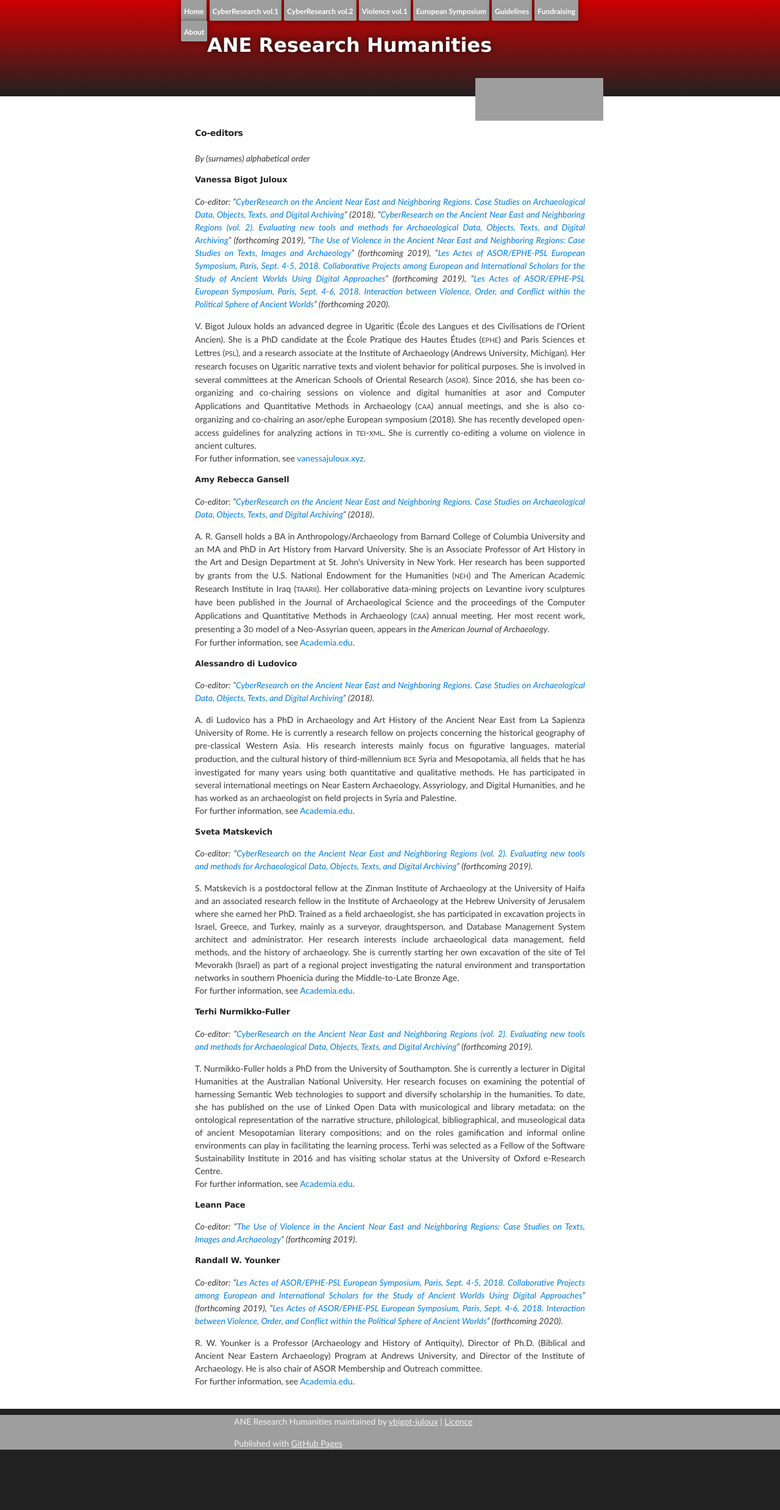
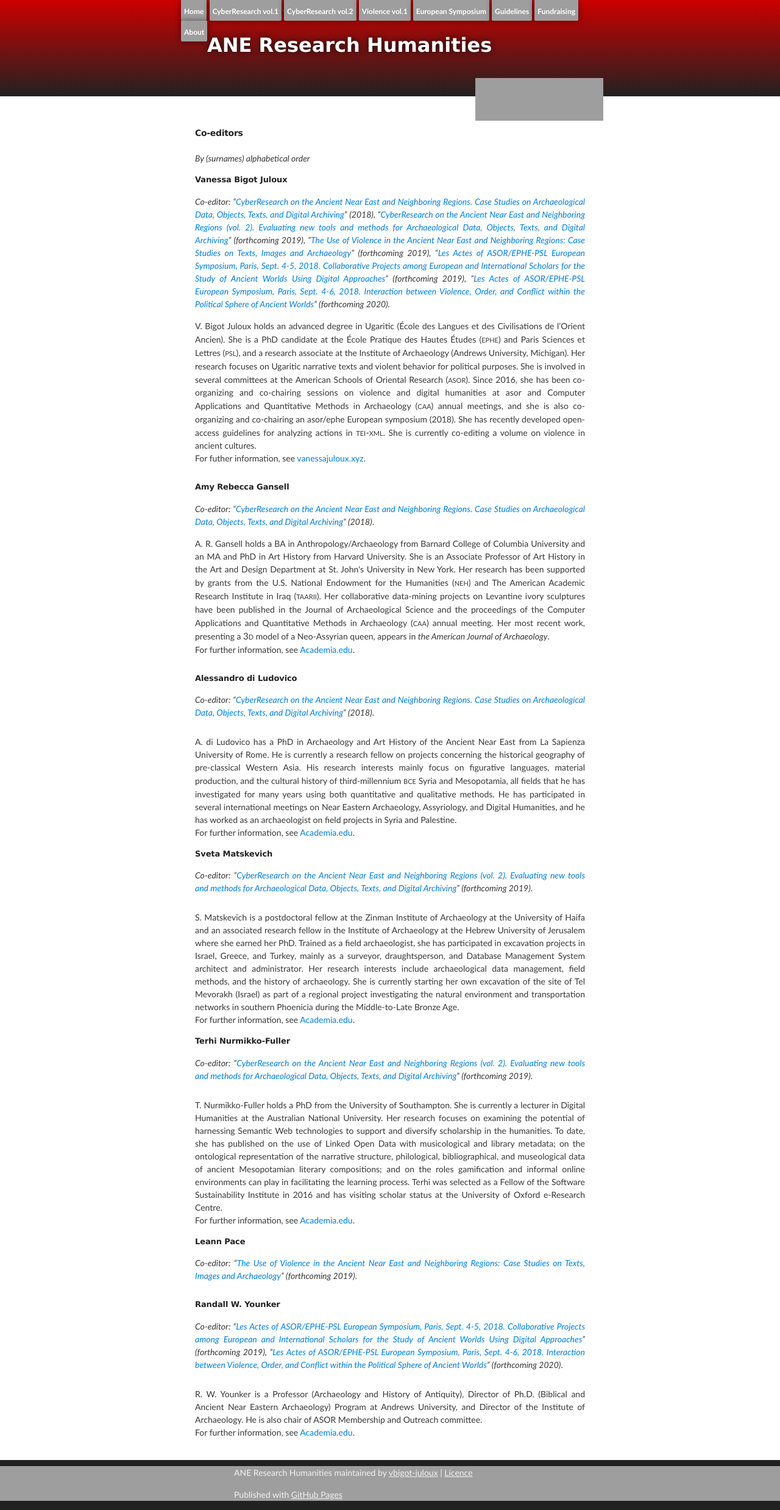
Before and after one commit to vbigot-juloux/ane-research-humanities, a Jekyll site: the page built from About.md, in a window 1280 px wide. Shown: the whole page at 61% size. Built offline with Jekyll 4.4.1, drawn with Linux system fonts in a browser that asks for light colours; the repository's description, which GitHub fills in, is left out; before the commit the page ends 2393 px from its top, so only the background shows below that; grey boxes are pictures that could not be loaded.

Commit message:
Update About.md

```diff
--- a/About.md
+++ b/About.md
@@ -8,36 +8,36 @@ _By (surnames) alphabetical order_
 
 <h3><a name="bigot-juloux"></a>Vanessa Bigot Juloux</h3>
 <p><em>Co-editor: “<a href="http://ane-research-humanities.science/docs/CyberResearch-vol1">CyberResearch on the Ancient Near East and Neighboring Regions. Case Studies on Archaeological Data, Objects, Texts, and Digital Archiving</a>” (2018), “<a href="http://ane-research-humanities.science/docs/CyberResearch-vol2">CyberResearch on the Ancient Near East and Neighboring Regions (vol. 2). Evaluating new tools and methods for Archaeological Data, Objects, Texts, and Digital Archiving</a>” (forthcoming 2019), “<a href="http://ane-research-humanities.science/docs/Violence-vol1">The Use of Violence in the Ancient Near East and Neighboring Regions: Case Studies on Texts, Images and Archaeology</a>” (forthcoming 2019), “<a href="http://ane-research-humanities.science/docs/ASOR-EPHE-PSL-European-Symposium">Les Actes of ASOR/EPHE-PSL European Symposium, Paris, Sept. 4-5, 2018. Collaborative Projects among European and International Scholars for the Study of Ancient Worlds Using Digital Approaches</a>” (forthcoming 2019), “<a href="http://ane-research-humanities.science/docs/ASOR-EPHE-PSL-European-Symposium">Les Actes of ASOR/EPHE-PSL European Symposium, Paris, Sept. 4-6, 2018. Interaction between Violence, Order, and Conflict within the Political Sphere of Ancient Worlds</a>” (forthcoming 2020).</em></p>
-<p>V. Bigot Juloux holds an advanced degree in Ugaritic (École des Langues et des Civilisations de l’Orient Ancien). She is a PhD candidate at the École Pratique des Hautes Études (<span class="small">ephe</span>) and Paris Sciences et Lettres (<span class="small">psl</span>), and a research associate at the Institute of Archaeology (Andrews University, Michigan). Her research focuses on Ugaritic narrative texts and violent behavior for political purposes. She is involved in several committees at the American Schools of Oriental Research (<span class="small">asor</span>). Since 2016, she has been co-organizing and co-chairing sessions on violence and digital humanities at asor and Computer Applications and Quantitative Methods in Archaeology (<span class="small">caa</span>) annual meetings, and she is also co-organizing and co-chairing an asor/ephe European symposium (2018). She has recently developed open-access guidelines for analyzing actions in <span class="small">tei-xml</span>. She is currently co-editing a volume on violence in ancient cultures.<br />
+<p style="padding-bottom: 12px">V. Bigot Juloux holds an advanced degree in Ugaritic (École des Langues et des Civilisations de l’Orient Ancien). She is a PhD candidate at the École Pratique des Hautes Études (<span class="small">ephe</span>) and Paris Sciences et Lettres (<span class="small">psl</span>), and a research associate at the Institute of Archaeology (Andrews University, Michigan). Her research focuses on Ugaritic narrative texts and violent behavior for political purposes. She is involved in several committees at the American Schools of Oriental Research (<span class="small">asor</span>). Since 2016, she has been co-organizing and co-chairing sessions on violence and digital humanities at asor and Computer Applications and Quantitative Methods in Archaeology (<span class="small">caa</span>) annual meetings, and she is also co-organizing and co-chairing an asor/ephe European symposium (2018). She has recently developed open-access guidelines for analyzing actions in <span class="small">tei-xml</span>. She is currently co-editing a volume on violence in ancient cultures.<br />
 For futher information, see <a href="http://vanessajuloux.xyz" target="_blank">vanessajuloux.xyz</a>.</p>
 
 <h3><a name="gansell"></a>Amy Rebecca Gansell</h3>
 <p><em>Co-editor: “<a href="http://ane-research-humanities.science/docs/CyberResearch-vol1">CyberResearch on the Ancient Near East and Neighboring Regions. Case Studies on Archaeological Data, Objects, Texts, and Digital Archiving</a>” (2018)</em>. </p>
-<p>A. R. Gansell holds a BA in Anthropology/Archaeology from Barnard College of Columbia University and an MA and PhD in Art History from Harvard University. She is an Associate Professor of Art History in the Art and Design Department at St. John's University in New York. Her research has been supported by grants from   the U.S. National Endowment for the Humanities (<span class="small">neh</span>) and The American Academic Research Institute in Iraq (<span class="small">taarii</span>). Her collaborative data-mining projects on Levantine ivory sculptures have been published in the Journal of Archaeological Science and the proceedings of the Computer Applications and Quantitative Methods in Archaeology (<span class="small">caa</span>) annual meeting. Her most recent work, presenting a <span class="small">3d</span> model of a Neo-Assyrian queen, appears in <em>the American Journal of Archaeology</em>.<br />
+<p style="padding-bottom: 12px">A. R. Gansell holds a BA in Anthropology/Archaeology from Barnard College of Columbia University and an MA and PhD in Art History from Harvard University. She is an Associate Professor of Art History in the Art and Design Department at St. John's University in New York. Her research has been supported by grants from   the U.S. National Endowment for the Humanities (<span class="small">neh</span>) and The American Academic Research Institute in Iraq (<span class="small">taarii</span>). Her collaborative data-mining projects on Levantine ivory sculptures have been published in the Journal of Archaeological Science and the proceedings of the Computer Applications and Quantitative Methods in Archaeology (<span class="small">caa</span>) annual meeting. Her most recent work, presenting a <span class="small">3d</span> model of a Neo-Assyrian queen, appears in <em>the American Journal of Archaeology</em>.<br />
 For further information, see <a href="https://stjohns.academia.edu/AmyRebeccaGansell" target="_blank">Academia.edu</a>.</p>
 
 <h3><a name="ludovico"></a>Alessandro di Ludovico</h3>
-<p><em>Co-editor: “<a href="http://ane-research-humanities.science/docs/CyberResearch-vol1">CyberResearch on the Ancient Near East and Neighboring Regions. Case Studies on Archaeological Data, Objects, Texts, and Digital Archiving</a>” (2018)</em>. </p>
+<p style="padding-bottom: 12px"><em>Co-editor: “<a href="http://ane-research-humanities.science/docs/CyberResearch-vol1">CyberResearch on the Ancient Near East and Neighboring Regions. Case Studies on Archaeological Data, Objects, Texts, and Digital Archiving</a>” (2018)</em>. </p>
 <p>A. di Ludovico has a PhD in Archaeology and Art History of the Ancient Near East from La Sapienza University of Rome. He is currently a research fellow on projects concerning the historical geography of pre-classical Western Asia. His research interests mainly focus on figurative languages, material production, and the cultural history of third-millennium <span class="small">bce</span> Syria and Mesopotamia, all fields that he has investigated for many years using both quantitative and qualitative methods. He has participated in several international meetings on Near Eastern Archaeology, Assyriology, and Digital Humanities, and he has worked as an archaeologist on field projects in Syria and Palestine.<br />
 For further information, see <a href="https://uniroma1.academia.edu/AlessandroDiLudovico" target="_blank">Academia.edu</a>.</p>
 
 <h3><a name="matskevich"></a>Sveta Matskevich</h3>
-<p><em>Co-editor: “<a href="http://ane-research-humanities.science/docs/CyberResearch-vol2">CyberResearch on the Ancient Near East and Neighboring Regions (vol. 2). Evaluating new tools and methods for Archaeological Data, Objects, Texts, and Digital Archiving</a>” (forthcoming 2019)</em>. </p>
+<p style="padding-bottom: 12px"><em>Co-editor: “<a href="http://ane-research-humanities.science/docs/CyberResearch-vol2">CyberResearch on the Ancient Near East and Neighboring Regions (vol. 2). Evaluating new tools and methods for Archaeological Data, Objects, Texts, and Digital Archiving</a>” (forthcoming 2019)</em>. </p>
 <p>S. Matskevich is a postdoctoral fellow at the Zinman Institute of Archaeology at the University of Haifa and an associated research fellow in the Institute of Archaeology at the Hebrew University of Jerusalem where she earned her PhD. Trained as a field archaeologist, she has participated in excavation projects in Israel, Greece, and Turkey, mainly as a surveyor, draughtsperson, and Database Management System architect and administrator. Her research interests include archaeological
 data management, field methods, and the history of archaeology. She is currently starting her own excavation of the site of Tel Mevorakh (Israel) as part of a regional project investigating the natural environment and transportation networks in southern Phoenicia during the Middle-to-Late Bronze Age.<br />
 For further information, see <a href="https://huji.academia.edu/SvetaMatskevich" target="_blank">Academia.edu</a>.</p>
 
 <h3><a name="ludovico"></a>Terhi Nurmikko-Fuller</h3>
-<p><em>Co-editor: “<a href="http://ane-research-humanities.science/docs/CyberResearch-vol2">CyberResearch on the Ancient Near East and Neighboring Regions (vol. 2). Evaluating new tools and methods for Archaeological Data, Objects, Texts, and Digital Archiving</a>” (forthcoming 2019)</em>. </p>
+<p style="padding-bottom: 12px"><em>Co-editor: “<a href="http://ane-research-humanities.science/docs/CyberResearch-vol2">CyberResearch on the Ancient Near East and Neighboring Regions (vol. 2). Evaluating new tools and methods for Archaeological Data, Objects, Texts, and Digital Archiving</a>” (forthcoming 2019)</em>. </p>
 <p>T. Nurmikko-Fuller holds a PhD from the University of Southampton. She is currently a lecturer in Digital Humanities at the Australian National University. Her research focuses on examining the potential of harnessing Semantic Web technologies to support and diversify scholarship in the humanities. To date, she has published on the use of Linked Open Data with musicological and library metadata; on the
 ontological representation of the narrative structure, philological, bibliographical, and museological data of ancient Mesopotamian literary compositions; and on the roles gamification and informal online environments can play in facilitating the learning process. Terhi was selected as a Fellow of the Software Sustainability Institute in 2016 and has visiting scholar status at the University of Oxford e-Research Centre.<br />
 For further information, see <a href="https://anu-au.academia.edu/TerhiNurmikkoFuller" target="_blank">Academia.edu</a>.</p>
 
 <h3><a name="pace"></a>Leann Pace</h3>
-<p><em>Co-editor: “<a href="http://ane-research-humanities.science/docs/Violence-vol1">The Use of Violence in the Ancient Near East and Neighboring Regions: Case Studies on Texts, Images and Archaeology</a>” (forthcoming 2019)</em>. </p>
+<p style="padding-bottom: 12px"><em>Co-editor: “<a href="http://ane-research-humanities.science/docs/Violence-vol1">The Use of Violence in the Ancient Near East and Neighboring Regions: Case Studies on Texts, Images and Archaeology</a>” (forthcoming 2019)</em>. </p>
 
 
 <h3><a name="younker"></a>Randall W. Younker</h3>
-<p><em>Co-editor: “<a href="http://ane-research-humanities.science/docs/ASOR-EPHE-PSL-European-Symposium">Les Actes of ASOR/EPHE-PSL European Symposium, Paris, Sept. 4-5, 2018. Collaborative Projects among European and International Scholars for the Study of Ancient Worlds Using Digital Approaches</a>” (forthcoming 2019), “<a href="http://ane-research-humanities.science/docs/ASOR-EPHE-PSL-European-Symposium">Les Actes of ASOR/EPHE-PSL European Symposium, Paris, Sept. 4-6, 2018. Interaction between Violence, Order, and Conflict within the Political Sphere of Ancient Worlds</a>” (forthcoming 2020)</em>. </p>
+<p style="padding-bottom: 12px"><em>Co-editor: “<a href="http://ane-research-humanities.science/docs/ASOR-EPHE-PSL-European-Symposium">Les Actes of ASOR/EPHE-PSL European Symposium, Paris, Sept. 4-5, 2018. Collaborative Projects among European and International Scholars for the Study of Ancient Worlds Using Digital Approaches</a>” (forthcoming 2019), “<a href="http://ane-research-humanities.science/docs/ASOR-EPHE-PSL-European-Symposium">Les Actes of ASOR/EPHE-PSL European Symposium, Paris, Sept. 4-6, 2018. Interaction between Violence, Order, and Conflict within the Political Sphere of Ancient Worlds</a>” (forthcoming 2020)</em>. </p>
 <p>R. W. Younker is a Professor (Archaeology and History of Antiquity), Director of Ph.D. (Biblical and Ancient Near Eastern Archaeology) Program at Andrews University, and Director of the Institute of Archaeology. He is also chair of ASOR Membership and Outreach committee.<br />
 For further information, see <a href="https://www.andrews.edu/sem/faculty_staff/faculty/randall-younker.html" target="_blank">Academia.edu</a>.</p>
```
